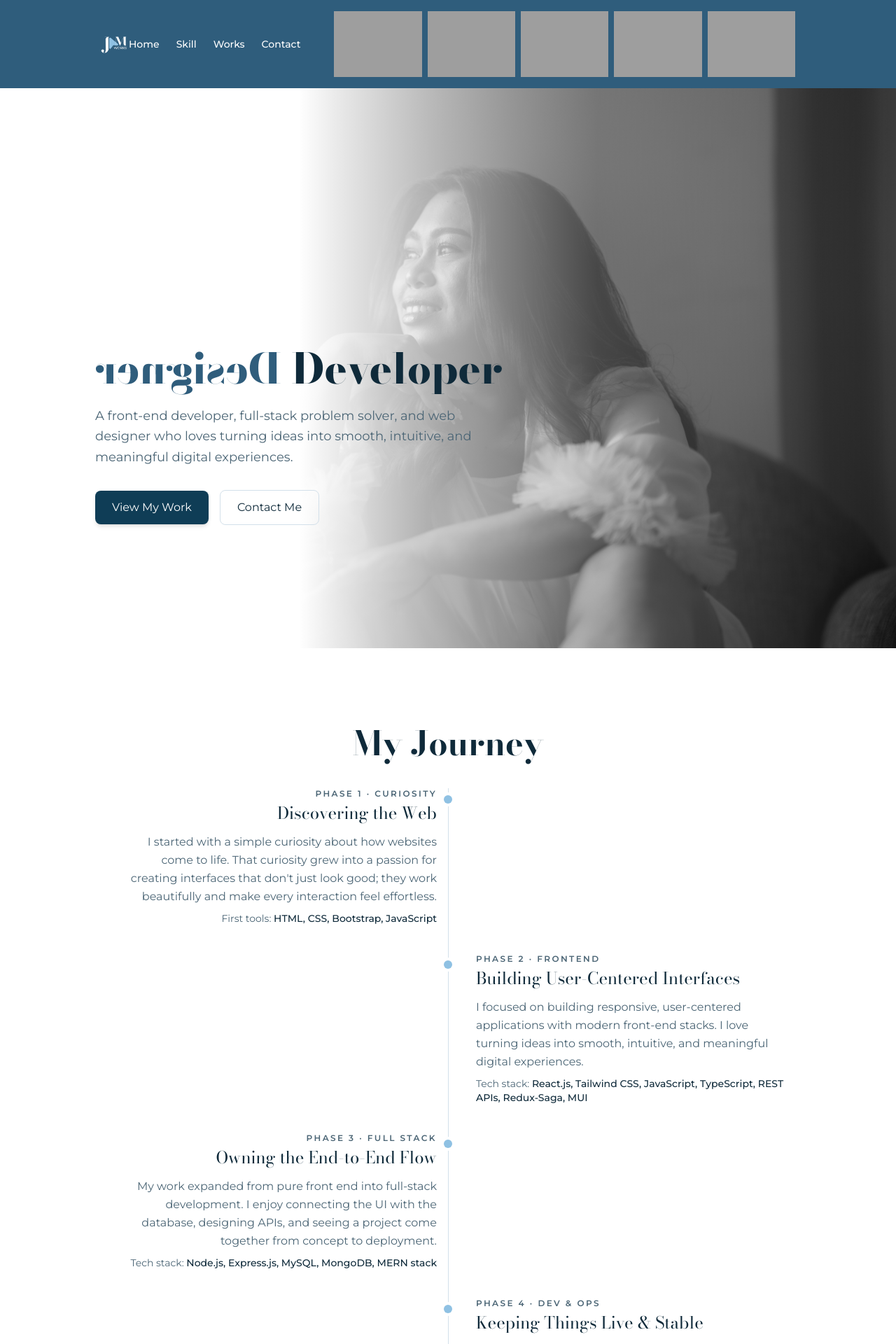
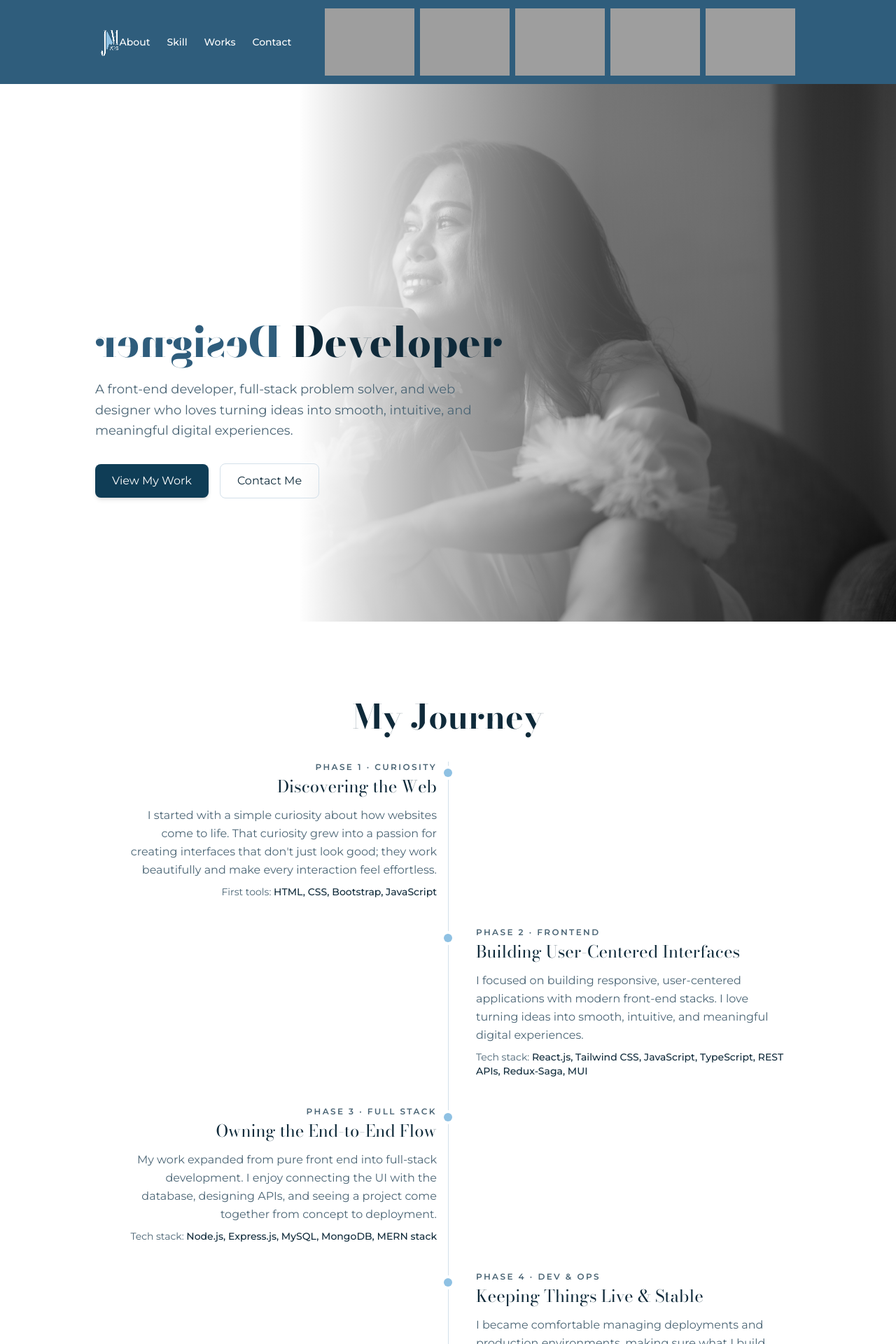
Before and after one commit to jamloresto/portfolio-v4, a PHP site: page / in a window 1280 px wide. Shown: the top 1920 px of the page at 70% size. Run offline with PHP 8.4, Linux system fonts and the light colour scheme; grey boxes are pictures that could not be loaded.

Commit message:
fix navigation

```diff
--- a/src/components/contact.php
+++ b/src/components/contact.php
@@ -124,8 +124,11 @@
     </div>
 
     <!-- Footer note -->
-    <p class="mt-16 text-center text-xs text-on-primary/70 transition-fade">
+    <p class="mt-16 text-center text-xs text-on-primary/70">
       Built using PHP, TailwindCSS, GSAP, and JavaScript.
+    </p>
+    <p class="mt-2 text-center text-xs text-on-primary/70">
+      JESSA MAE HERNANDEZ | 2025
     </p>
   </div>
 </section>
--- a/src/components/hero.php
+++ b/src/components/hero.php
@@ -1,50 +1,57 @@
 <section
+  id="hero"
   class="relative overflow-hidden bg-on-primary p-12 md:p-20 lg:p-28 w-screen h-screen flex justify-baseline"
   aria-labelledby="hero-title"
 >
   <!-- Background image -->
   <div
-    class="pointer-events-none absolute inset-0 opacity-40 md:inset-y-0 ml-auto md:right-0 md:w-2/3 md:opacity-100"
+    class="pointer-events-none absolute inset-0 opacity-40 md:inset-y-0 ml-auto md:right-0 md:w-2/3 md:opacity-100 transition-right"
     aria-hidden="true"
   >
     <div
       class="h-full w-full bg-[url('/src/images/misc/jam.jpg')] bg-cover bg-center md:bg-right"
     >
       <!-- fade from right (image) to left (solid bg) -->
-      <div class="hidden md:block h-full w-full bg-linear-to-l from-on-primary/0 via-on-primary/25 to-on-primary"></div>
+      <div
+        class="hidden md:block h-full w-full bg-linear-to-l from-on-primary/0 via-on-primary/25 to-on-primary"
+      ></div>
     </div>
   </div>
 
   <!-- Content -->
   <div
-    class="relative z-10 py-16 mt-auto mr-auto flex max-w-6xl flex-col gap-12 px-6 lg:flex-row lg:items-center lg:gap-20"
+    class="relative z-10 py-16 mt-auto mr-auto flex max-w-6xl flex-col gap-12 px-6 lg:flex-row lg:items-center lg:gap-20 transition-fade"
   >
-    <div class="flex-1 text-center lg:text-left">
+    <!-- children of this div will stagger in from bottom -->
+    <div
+      class="flex-1 text-center lg:text-left"
+    >
       <h1
+        id="hero-title"
         class="font-display font-extrabold text-4xl md:text-5xl lg:text-6xl"
       >
         <span
-          class="inline-block text-secondary scale-x-[-1]"
+          class="inline-block text-secondary scale-x-[-1] transition-left"
         >
           Designer
         </span>
         <span
-          class="inline-block text-text"
+          class="inline-block text-text transition-right"
         >
           Developer
         </span>
-
-        <!-- bottom-right word -->
       </h1>
 
-      <p class="mt-6 max-w-xl text-base leading-relaxed text-muted lg:text-lg">
+      <p
+        class="mt-6 max-w-xl text-base leading-relaxed text-muted lg:text-lg transition-bottom"
+      >
         A front-end developer, full-stack problem solver, and web designer who
         loves turning ideas into smooth, intuitive, and meaningful digital
         experiences.
       </p>
 
       <div
-        class="mt-8 flex flex-col items-center gap-4 sm:flex-row sm:justify-center lg:justify-start"
+        class="mt-8 flex flex-col items-center gap-4 sm:flex-row sm:justify-center lg:justify-start transition-bottom"
       >
         <a
           href="#projects"
--- a/src/components/navigation.php
+++ b/src/components/navigation.php
@@ -1,20 +1,26 @@
+<!-- Header wrapper used by global.js for pinning/hiding -->
+<div class="header-wrapper z-100">
   <header
-  class="site-header sticky top-0 z-50 bg-secondary backdrop-blur text-on-primary"
+    class="header-wrapper__inner site-header bg-secondary backdrop-blur text-on-primary"
   >
     <div
-    class="container mx-auto flex max-w-5xl items-center justify-between px-4 py-3 md:py-4"
+      class="container mx-auto flex max-w-5xl items-center justify-between px-4 py-2 md:py-3"
+    >
+      <a
+        href="#hero"
       >
         <img
           id="brand-logo"
           data-logo-base="/src/images/logos"
           src="/src/images/logos/jam-winter.png"
           alt="Jam"
-      class="brand-logo h-9 w-auto md:h-10 transition duration-200"
+          class="brand-logo h-9 w-auto md:h-16 transition duration-200"
         />
+      </a>
 
       <!-- Mobile nav toggle -->
       <button
-      class="nav__toggle inline-flex h-10 w-10 items-center justify-center rounded-md border border-border/40 text-on-primary hover:bg-accent/10 focus:outline-none focus:ring-2 focus:ring-accent md:hidden"
+        class="header__menu-toggle nav__toggle inline-flex h-10 w-10 flex-col items-center justify-center gap-1.5 rounded-md border border-border/40 text-on-primary hover:bg-accent/10 focus:outline-none focus:ring-2 focus:ring-accent md:hidden"
         aria-controls="primary-menu"
         aria-expanded="false"
       >
@@ -34,15 +40,15 @@
         >
           <li>
             <a
-            href="#home"
+              href="#about"
               class="transition-colors hover:text-accent"
             >
-            Home
+              About
             </a>
           </li>
           <li>
             <a
-            href="#skill"
+              href="#skills"
               class="transition-colors hover:text-accent"
             >
               Skill
@@ -50,7 +56,7 @@
           </li>
           <li>
             <a
-            href="#works"
+              href="#projects"
               class="transition-colors hover:text-accent"
             >
               Works
@@ -75,3 +81,4 @@
       </nav>
     </div>
   </header>
+</div>
--- a/src/components/projects.php
+++ b/src/components/projects.php
@@ -23,28 +23,28 @@ $projects = [
   ],
   [
     'title' => 'Converter',
-    'description' => 'First personal project app using Flutter made from scratch. The app is for the common unit convertions. It composes of one screen as selection screen, and a reusable screen as the converter screen.',
+    'description' => '<ul><li>First personal project app using Flutter made from scratch. The app is for the common unit convertions.</li><li>Composes of one screen as selection screen, and a reusable screen as the converter screen.</li></ul>',
     'tools' => ['Flutter'],
     'link' => '',
     'image' => '/src/images/projects/converter.png',
   ],
   [
     'title' => 'AU-based Car Sharing App',
-    'description' => "<i>As the nature of this work is confidential, there won't be any visuals to show for the time being. However, a description of the work done may be provided.</i><br/><br/><ul><li>One of the developers who worked on the front-end of the Web App and Admin/CMS of the new app deployed last March 2023.</li><li>Developed reusable React components, optimized UI performance, and improved responsiveness.</li><li>Updated booking interfaces, registration interfaces, enhanced interactive elements, and integrated API-driven content.</li><li>Collaborated with backend and mobile teams to ensure consistent cross-platform behavior.</li></ul>",
+    'description' => "<p class='block md:hidden italic pb-2'>As the nature of this work is confidential, there won't be any visuals to show for the time being. However, a description of the work done may be provided.</p><ul><li>One of the developers who worked on the front-end of the Web App and Admin/CMS of the new app deployed last March 2023.</li><li>Developed reusable React components, optimized UI performance, and improved responsiveness.</li><li>Updated booking interfaces, registration interfaces, enhanced interactive elements, and integrated API-driven content.</li><li>Collaborated with backend and mobile teams to ensure consistent cross-platform behavior.</li></ul>",
     'tools' => ['ReactJS', 'Typescript', 'Redux-Saga', 'Firestore', 'Tailwind CSS', 'SASS', 'REST APIs'],
     'link' => '',
     'image' => '',
   ],
   [
     'title' => 'AU-based Digital Warranty & Claims Platform',
-    'description' => "<i>As the nature of this work is confidential, there won't be any visuals to show for the time being. However, a description of the work done may be provided.</i><br/><br/><ul><li>Migrated the entire platform from Vue 2 to Vue 3, updating packages and dependencies for full compatibility.</li><li>Rebuilt and optimized UI components using Vue 3 + TailwindCSS, improving performance and maintainability.</li><li>Refactored legacy code to the Composition API and modern Vue structure.</li><li>Implemented the platform&apos;s new rebranding by converting Figma designs into clean, responsive layouts.</li><li>Performed regression testing to ensure key features remained stable after migration.</li></ul>",
+    'description' => "<p class='block md:hidden italic pb-2'>As the nature of this work is confidential, there won't be any visuals to show for the time being. However, a description of the work done may be provided.</p><ul><li>Migrated the entire platform from Vue 2 to Vue 3, updating packages and dependencies for full compatibility.</li><li>Rebuilt and optimized UI components using Vue 3 + TailwindCSS, improving performance and maintainability.</li><li>Refactored legacy code to the Composition API and modern Vue structure.</li><li>Implemented the platform&apos;s new rebranding by converting Figma designs into clean, responsive layouts.</li><li>Performed regression testing to ensure key features remained stable after migration.</li></ul>",
     'tools' => ['Vue 3', 'JavaScript', 'Tailwind CSS', 'XState', 'Material UI'],
     'link' => '',
     'image' => '',
   ],
   [
     'title' => 'AU-based Clients Custom Theme WordPress Websites',
-    'description' => "<i>As the nature of this work is confidential, there won't be any visuals to show for the time being. However, a description of the work done may be provided.</i><br/><br/><ul><li>Built custom UI sections and animations, ensuring consistent branding and smooth user experience.</li><li>Implemented SASS-based styling, optimized layouts, and improved page responsiveness across devices.</li><li>Enhanced performance through asset optimization, reusable components, and mobile usability improvements.</li><li>Integrated SEO-friendly structures and assisted with bug fixes and front-end performance tuning.</li></ul>",
+    'description' => "<p class='block md:hidden italic pb-2'>As the nature of this work is confidential, there won't be any visuals to show for the time being. However, a description of the work done may be provided.</p><ul><li>Built custom UI sections and animations, ensuring consistent branding and smooth user experience.</li><li>Implemented SASS-based styling, optimized layouts, and improved page responsiveness across devices.</li><li>Enhanced performance through asset optimization, reusable components, and mobile usability improvements.</li><li>Integrated SEO-friendly structures and assisted with bug fixes and front-end performance tuning.</li></ul>",
     'tools' => ['Wordpress', 'Custom Theme', 'TailwindCSS', 'Photoshop'],
     'link' => '',
     'image' => '',
@@ -86,14 +86,14 @@ $projects = [
           class="group grid gap-8 rounded-2xl border border-border/40 bg-primary/5 px-6 py-6 md:grid-cols-2 md:px-8 md:py-8 transition-all hover:-translate-y-1 hover:border-accent/80 hover:shadow-lg transition-bottom"
         >
           <!-- Text column -->
-          <div class="<?php echo $isEven ? 'order-1' : 'order-2'; ?> flex flex-col justify-between">
+          <div class="order-2 md:<?php echo $isEven ? 'order-1' : 'order-2'; ?> flex flex-col justify-start gap-2">
             <header class="mb-4">
               <h3 class="font-display text-2xl md:text-3xl text-text">
                 <?php echo htmlspecialchars($project['title'], ENT_QUOTES, 'UTF-8'); ?>
               </h3>
             </header>
 
-            <div class="prose prose-sm max-w-none text-muted prose-ul:list-disc prose-li:marker:text-accent prose-a:text-accent">
+            <div class="text-sm md:text-md prose prose-sm max-w-none text-muted [&>ul]:list-disc [&>li]:marker:text-accent [&>a]:text-accent [&>ul]:pl-8">
               <?php echo $project['description']; ?>
             </div>
 
@@ -135,7 +135,7 @@ $projects = [
                 />
               </figure>
             <?php else: ?>
-              <div class="flex h-full min-h-[180px] w-full max-w-md items-center justify-center px-6 text-center text-xs md:text-sm text-muted">
+              <div class="hidden md:flex h-full min-h-[180px] w-full max-w-md items-center justify-center px-6 text-center text-xs md:text-sm text-muted">
                 <p>
                   Visuals for this project are confidential, but I&apos;m happy to share more
                   about the work, responsibilities, and outcomes upon request.
--- a/src/styles/output.css
+++ b/src/styles/output.css
@@ -325,6 +325,15 @@
   .z-50 {
     z-index: 50;
   }
+  .z-100 {
+    z-index: 100;
+  }
+  .z-99999 {
+    z-index: 99999;
+  }
+  .z-\[99999\] {
+    z-index: 99999;
+  }
   .order-1 {
     order: 1;
   }
@@ -726,6 +735,12 @@
   }
   .justify-start {
     justify-content: flex-start;
+  }
+  .gap-1 {
+    gap: calc(var(--spacing) * 1);
+  }
+  .gap-1\.5 {
+    gap: calc(var(--spacing) * 1.5);
   }
   .gap-2 {
     gap: calc(var(--spacing) * 2);
@@ -1001,6 +1016,9 @@
   .py-1 {
     padding-block: calc(var(--spacing) * 1);
   }
+  .py-2 {
+    padding-block: calc(var(--spacing) * 2);
+  }
   .py-3 {
     padding-block: calc(var(--spacing) * 3);
   }
@@ -1021,6 +1039,9 @@
   }
   .py-20 {
     padding-block: calc(var(--spacing) * 20);
+  }
+  .pb-2 {
+    padding-bottom: calc(var(--spacing) * 2);
   }
   .text-center {
     text-align: center;
@@ -1126,6 +1147,9 @@
   .uppercase {
     text-transform: uppercase;
   }
+  .italic {
+    font-style: italic;
+  }
   .underline {
     text-decoration-line: underline;
   }
@@ -1578,6 +1602,21 @@
       height: calc(var(--spacing) * 10);
     }
   }
+  .md\:h-12 {
+    @media (width >= 48rem) {
+      height: calc(var(--spacing) * 12);
+    }
+  }
+  .md\:h-16 {
+    @media (width >= 48rem) {
+      height: calc(var(--spacing) * 16);
+    }
+  }
+  .md\:h-20 {
+    @media (width >= 48rem) {
+      height: calc(var(--spacing) * 20);
+    }
+  }
   .md\:h-64 {
     @media (width >= 48rem) {
       height: calc(var(--spacing) * 64);
@@ -1687,6 +1726,11 @@
   .md\:px-16 {
     @media (width >= 48rem) {
       padding-inline: calc(var(--spacing) * 16);
+    }
+  }
+  .md\:py-3 {
+    @media (width >= 48rem) {
+      padding-block: calc(var(--spacing) * 3);
     }
   }
   .md\:py-4 {
@@ -1856,6 +1900,11 @@
       grid-template-columns: repeat(6, minmax(0, 1fr));
     }
   }
+  .\[\*_ul\]\:list-disc {
+    &:is(* ul) {
+      list-style-type: disc;
+    }
+  }
   .\[\*\]\:fill-accent {
     &:is(*) {
       fill: var(--color-accent);
@@ -1866,9 +1915,86 @@
       color: var(--color-accent);
     }
   }
+  .\[\*\>li\]\:marker\:text-accent {
+    &:is(*>li) {
+      & *::marker {
+        color: var(--color-accent);
+      }
+      &::marker {
+        color: var(--color-accent);
+      }
+      & *::-webkit-details-marker {
+        color: var(--color-accent);
+      }
+      &::-webkit-details-marker {
+        color: var(--color-accent);
+      }
+    }
+  }
+  .\[\*\>ul\]\:list-disc {
+    &:is(*>ul) {
+      list-style-type: disc;
+    }
+  }
+  .\[u\*\>l\]\:list-disc {
+    &:is(u*>l) {
+      list-style-type: disc;
+    }
+  }
   .\[\&\>\*\]\:fill-accent {
     &>* {
       fill: var(--color-accent);
+    }
+  }
+  .\[\&\>a\]\:text-accent {
+    &>a {
+      color: var(--color-accent);
+    }
+  }
+  .\[\&\>li\]\:pl-2 {
+    &>li {
+      padding-left: calc(var(--spacing) * 2);
+    }
+  }
+  .\[\&\>li\]\:pl-20 {
+    &>li {
+      padding-left: calc(var(--spacing) * 20);
+    }
+  }
+  .\[\&\>li\]\:marker\:text-accent {
+    &>li {
+      & *::marker {
+        color: var(--color-accent);
+      }
+      &::marker {
+        color: var(--color-accent);
+      }
+      & *::-webkit-details-marker {
+        color: var(--color-accent);
+      }
+      &::-webkit-details-marker {
+        color: var(--color-accent);
+      }
+    }
+  }
+  .\[\&\>ul\]\:list-disc {
+    &>ul {
+      list-style-type: disc;
+    }
+  }
+  .\[\&\>ul\]\:pl-5 {
+    &>ul {
+      padding-left: calc(var(--spacing) * 5);
+    }
+  }
+  .\[\&\>ul\]\:pl-8 {
+    &>ul {
+      padding-left: calc(var(--spacing) * 8);
+    }
+  }
+  .\[\&\>ul\]\:pl-20 {
+    &>ul {
+      padding-left: calc(var(--spacing) * 20);
     }
   }
 }
```
Also changed, not shown: src/js/custom/global.js (+47 -0 lines). Lines whose indentation alone changed are shown as unchanged.
